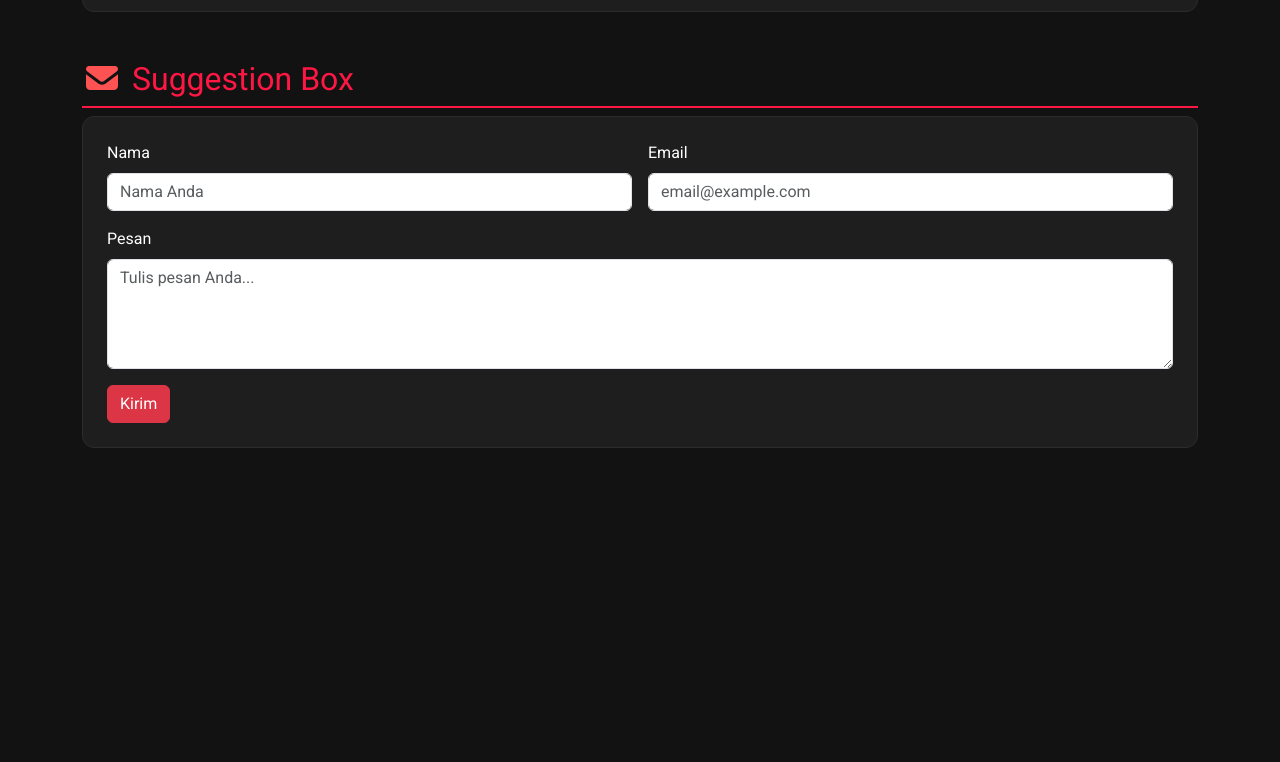
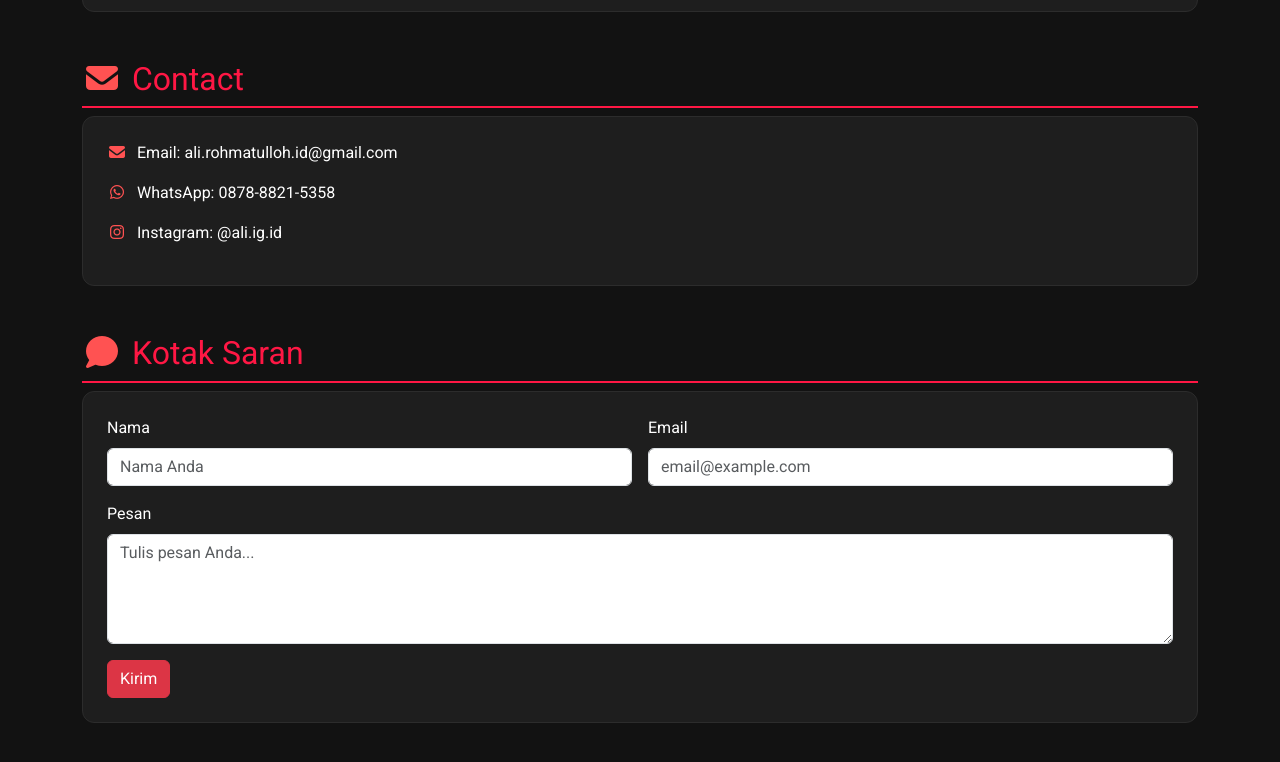
Before and after one commit to Lione3/WebPortofolio, a plain HTML site: page index.html in a window 1280 px wide. Shown: the part 826-1588 px from the top of the page. Before the commit the page ends 1370 px from the top, so only its background shows below. Drawn offline with nearby package versions, Linux system fonts and the light colour scheme.

Commit message:
Update index.html

```diff
--- a/index.html
+++ b/index.html
@@ -87,7 +87,7 @@
             margin-right: 10px;
             color: #ff5252;
         }
-        .card p, .card li, .card label, .card input, .card textarea {
+        .card p, .card li, .card label, .card input, .card textarea, .card a {
             color: #ffffff;
         }
     </style>
@@ -105,7 +105,7 @@
     <nav>
         <a href="#about" id="nav-about">Tentang</a>
         <a href="#skills" id="nav-skills">Keahlian</a>
-        <a href="#contact" id="nav-contact">Kotak Saran</a>
+        <a href="#contact" id="nav-contact">Kontak</a>
     </nav>
 
     <main class="container py-5">
@@ -131,7 +131,16 @@
         </section>
 
         <section class="section" id="contact" data-aos="fade-up">
-            <h2 id="contact-title"><i class="fas fa-envelope icon"></i>Kotak Saran</h2>
+            <h2 id="contact-title"><i class="fas fa-envelope icon"></i>Kontak</h2>
+            <div class="card p-4">
+                <p><i class="fas fa-envelope icon"></i>Email: <a href="mailto:ali.rohmatulloh.id@gmail.com" class="text-decoration-none text-white">ali.rohmatulloh.id@gmail.com</a></p>
+                <p><i class="fab fa-whatsapp icon"></i>WhatsApp: <a href="https://wa.me/6287888215358" class="text-decoration-none text-white">0878-8821-5358</a></p>
+                <p><i class="fab fa-instagram icon"></i>Instagram: <a href="https://instagram.com/ali.ig.id" target="_blank" class="text-decoration-none text-white">@ali.ig.id</a></p>
+            </div>
+        </section>
+
+        <section class="section" id="suggestion" data-aos="fade-up">
+            <h2><i class="fas fa-comment icon"></i>Kotak Saran</h2>
             <div class="card p-4">
                 <form class="row g-3">
                     <div class="col-md-6">
@@ -169,13 +178,13 @@
         function applyLanguage() {
             document.getElementById('nav-about').innerText = isIndo ? 'Tentang' : 'About';
             document.getElementById('nav-skills').innerText = isIndo ? 'Keahlian' : 'Skills';
-            document.getElementById('nav-contact').innerText = isIndo ? 'Kotak Saran' : 'Suggestion Box';
+            document.getElementById('nav-contact').innerText = isIndo ? 'Kontak' : 'Contact';
             document.getElementById('about-title').innerHTML = `<i class="fas fa-user icon"></i>` + (isIndo ? 'Tentang Saya' : 'About Me');
             document.getElementById('about-text').innerText = isIndo
                 ? 'Saya adalah Ali Rohmatulloh, seorang mahasiswa Sistem Informasi yang sedang belajar pengembangan web. Saya menyukai kombinasi antara desain visual yang menarik dan fungsionalitas yang baik.'
                 : 'I am Ali Rohmatulloh, an Information Systems student currently learning web development. I enjoy combining attractive design with solid functionality.';
             document.getElementById('skills-title').innerHTML = `<i class="fas fa-code icon"></i>` + (isIndo ? 'Keahlian' : 'Skills');
-            document.getElementById('contact-title').innerHTML = `<i class="fas fa-envelope icon"></i>` + (isIndo ? 'Kotak Saran' : 'Suggestion Box');
+            document.getElementById('contact-title').innerHTML = `<i class="fas fa-envelope icon"></i>` + (isIndo ? 'Kontak' : 'Contact');
         }
 
         applyLanguage();
```
